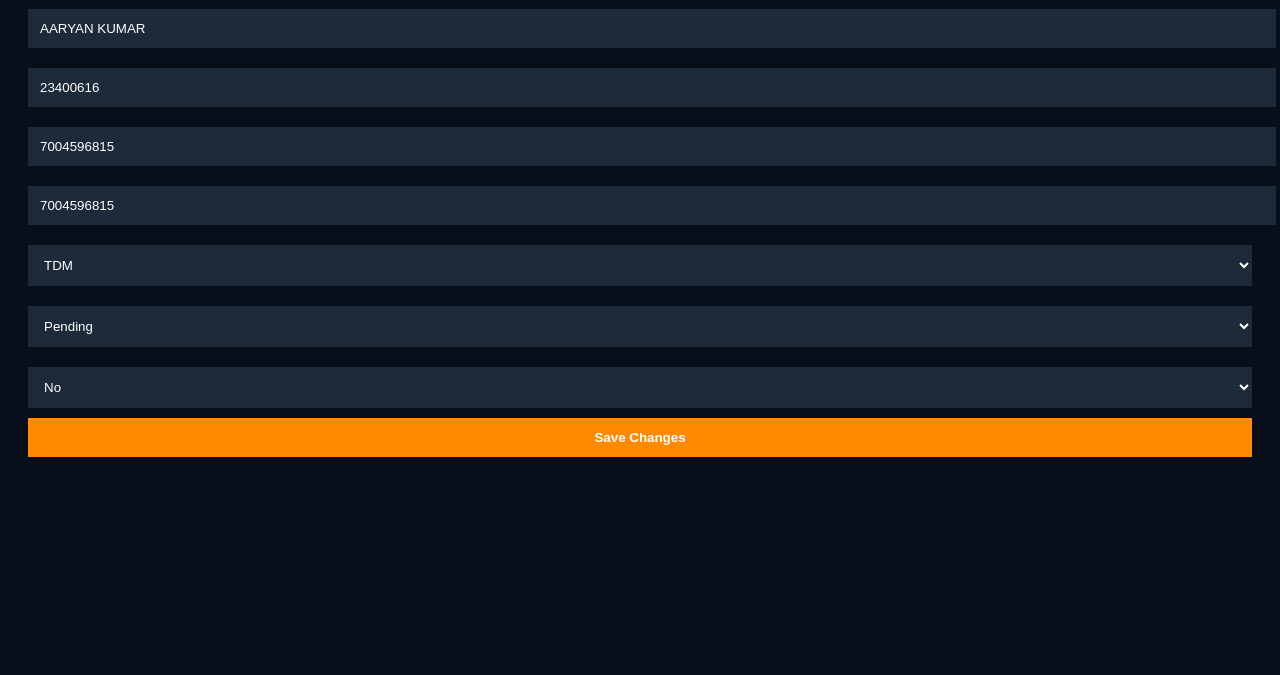
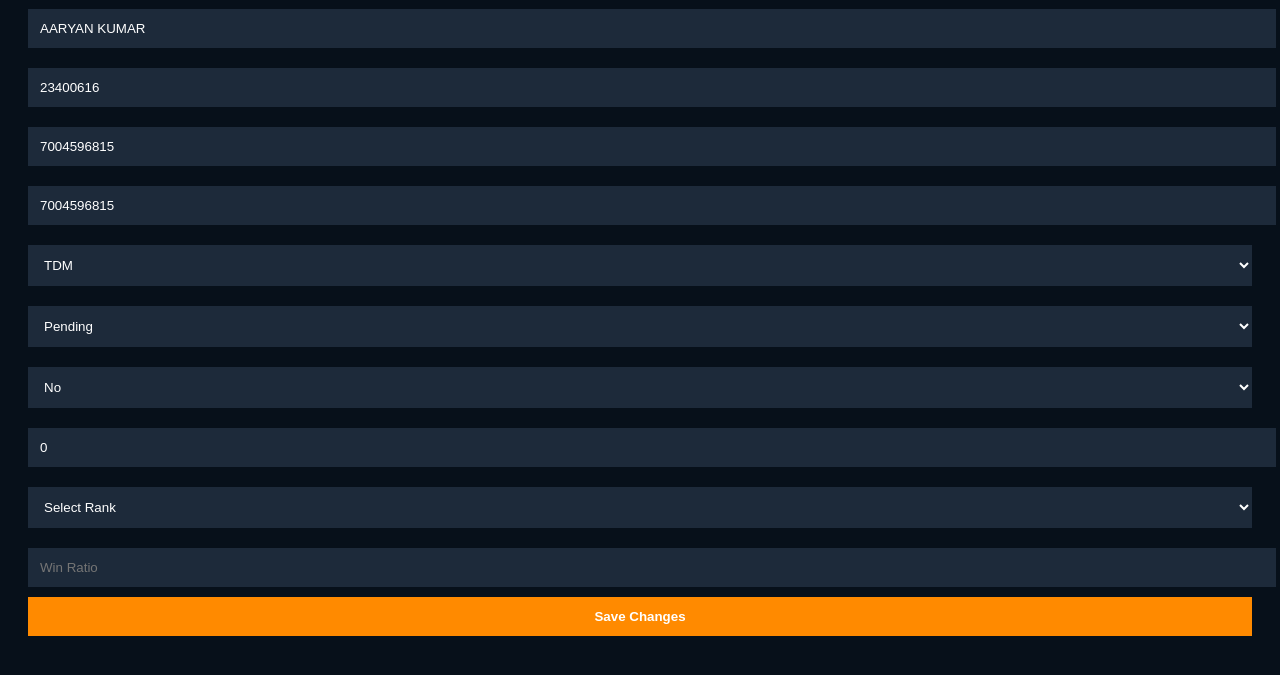
Before and after one commit to aryankumar67163-png/bgmi-site, a Flask app: page /edit/0 in a window 1280 px wide. Shown: the part 97-772 px from the top of the page. Run offline with Flask 3, Linux system fonts and the light colour scheme; the visitor is signed in with stand-in values (Sample User, id 1).

Commit message:
Update edit.html

```diff
--- a/templates/templates/edit.html
+++ b/templates/templates/edit.html
@@ -60,7 +60,16 @@ button{
 <option value="No" {% if p.played=="No" %}selected{% endif %}>No</option>
 <option value="Yes" {% if p.played=="Yes" %}selected{% endif %}>Yes</option>
 </select>
+<input name="kills" value="{{ p.kills|default('0') }}" placeholder="Kills">
 
+<select name="rank">
+    <option value="">Select Rank</option>
+    <option value="1" {% if p.rank=="1" %}selected{% endif %}>1</option>
+    <option value="2" {% if p.rank=="2" %}selected{% endif %}>2</option>
+    <option value="3" {% if p.rank=="3" %}selected{% endif %}>3</option>
+</select>
+
+<input name="win_ratio" value="{{ p.win_ratio|default('') }}" placeholder="Win Ratio">
 <button>Save Changes</button>
 
 </form>
```
